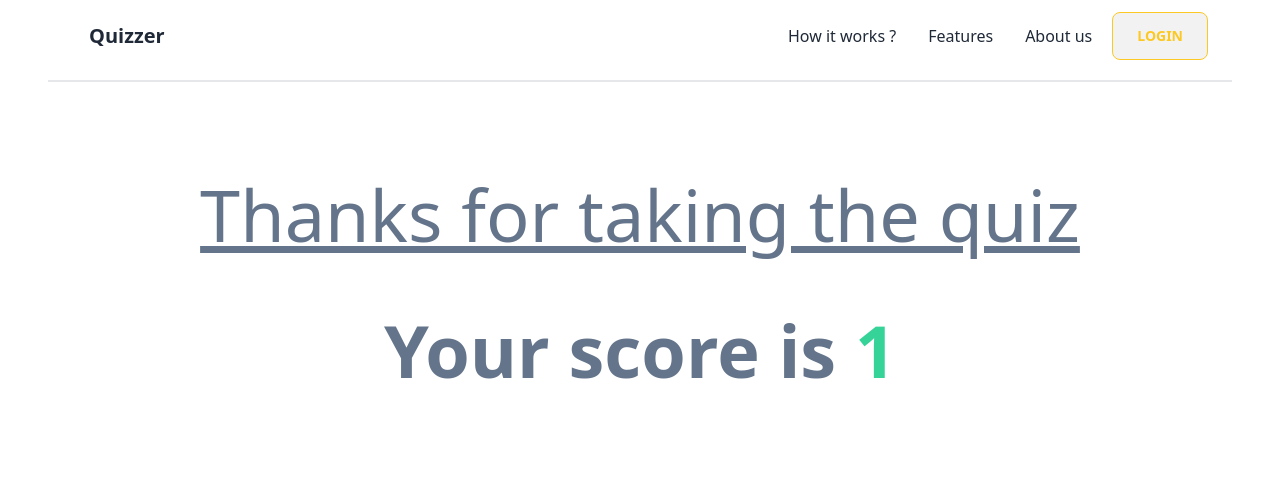
After one commit to asbilim/djangoquizz, a Django app: page /quiz/done/1 in a window 1280 px wide. The commit adds this page. Shown: the top 481 px of the page. Run offline with Django 4.2, Linux system fonts and the light colour scheme; some libraries are stand-ins or nearby versions.

Commit message:
some main functionnality added

```diff
--- /dev/null
+++ b/listings/templates/listings/finish.html
@@ -0,0 +1,8 @@
+{% extends "listings/base.html" %}
+
+{% block content %}
+<div class="flex w-full h-[50vh] gap-16 items-center justify-center flex-col">
+    <h2 class="text-slate-500 text-7xl underline underline-offset-4">Thanks for taking the quiz</h2>
+    <p class="text-7xl text-slate-500 font-semibold">Your score is <span class="text-success">{{score}}</span> </p>
+</div>
+{% endblock %}
--- a/listings/templates/listings/quiz/single.html
+++ b/listings/templates/listings/quiz/single.html
@@ -25,7 +25,7 @@
                 {% if answer.is_correct %}
                     <div class="bg-[#fcc822] px-16 py-6 h-24 flex items-center justify-center text-center cursor-pointer hover:bg-warning hover:text-white row-span-1 answer-item text-white" onclick="" data-value="{{answer.id}}">{{answer.answer}}</div>
                 {% else %}
-                    <div class="bg-base-300 px-16 py-6 h-24 flex items-center justify-center text-center cursor-pointer hover:bg-warning hover:text-white row-span-1 answer-item" onclick="setQuestion(event)" data-value="{{answer.id}}">{{answer.answer}}</div>
+                    <div class="bg-base-300 px-16 py-6 h-24 flex items-center justify-center text-center cursor-pointer hover:bg-warning hover:text-white row-span-1 answer-item" onclick="" data-value="{{answer.id}}">{{answer.answer}}</div>
                 {% endif %}
             {% endfor %}
         {% else %}
--- a/listings/urls.py
+++ b/listings/urls.py
@@ -1,6 +1,8 @@
 from django.urls import path
-from .views import single_quiz
+from .views import single_quiz,quiz_done,quiz_error
 
 urlpatterns = [
-    path('single/<int:quiz_id>/<int:question_id>',single_quiz,name="single-quiz")
+    path('single/<int:quiz_id>/<int:question_id>',single_quiz,name="single-quiz"),
+    path('done/<int:score>',quiz_done,name="done"),
+    path('error',quiz_error,name="error"),
 ]
--- a/listings/views.py
+++ b/listings/views.py
@@ -87,6 +87,8 @@ def single_quiz(request,quiz_id,question_id):
             else:
                 quiz.final_score=10
 
+            quiz.save()
+
             current_question.is_done = True
 
         current_question.save()
@@ -99,11 +101,34 @@ def single_quiz(request,quiz_id,question_id):
     try:
         quiz = Quiz.objects.get(id=quiz_id)
         questions = list(quiz.questions.all())
+
+        if question_id > len(questions):
+            print(question_id,len(questions))
+            return redirect('error')
+
         current_question = questions[question_id-1]
+
+        if current_question.is_done:
+            if len(questions) == question_id:
+
+                return redirect("done",score=quiz.final_score)
+            else:
+                return redirect("single-quiz",quiz_id=quiz_id,question_id=question_id+1 )
         current_question_answers = current_question.answers.all()
+
 
     except Exception as e:
         print(e)
+        return redirect('error')
 
 
     return render(request,'listings/quiz/single.html',{"question":current_question,"current_question_answers":current_question_answers,"question_number":question_id,"number_questions":len(questions),"is_done":current_question.is_done})
+
+def quiz_done(request,score):
+
+    return render(request,'listings/finish.html',{"score":score})
+
+
+def quiz_error(request):
+
+    return render(request,'listings/error.html')
```
Also changed, not shown: listings/templates/listings/error.html (added, +8 -0 lines), db.sqlite3.
